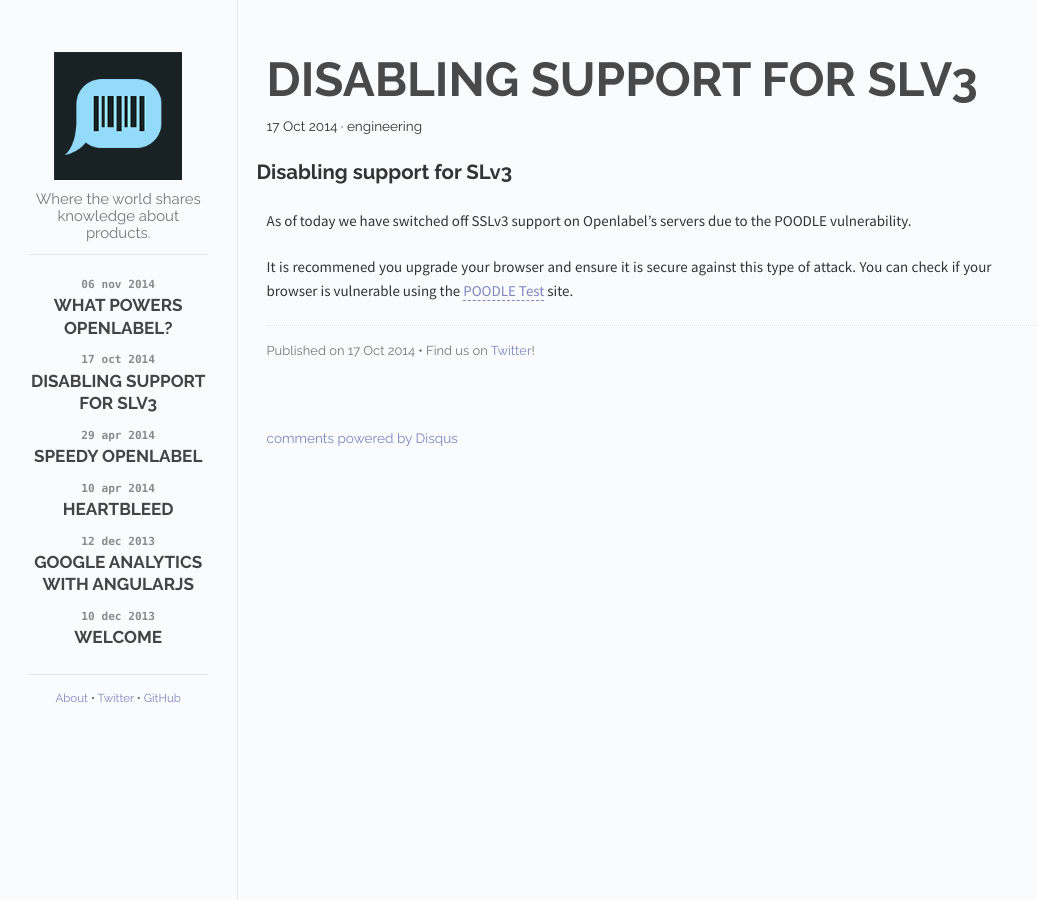
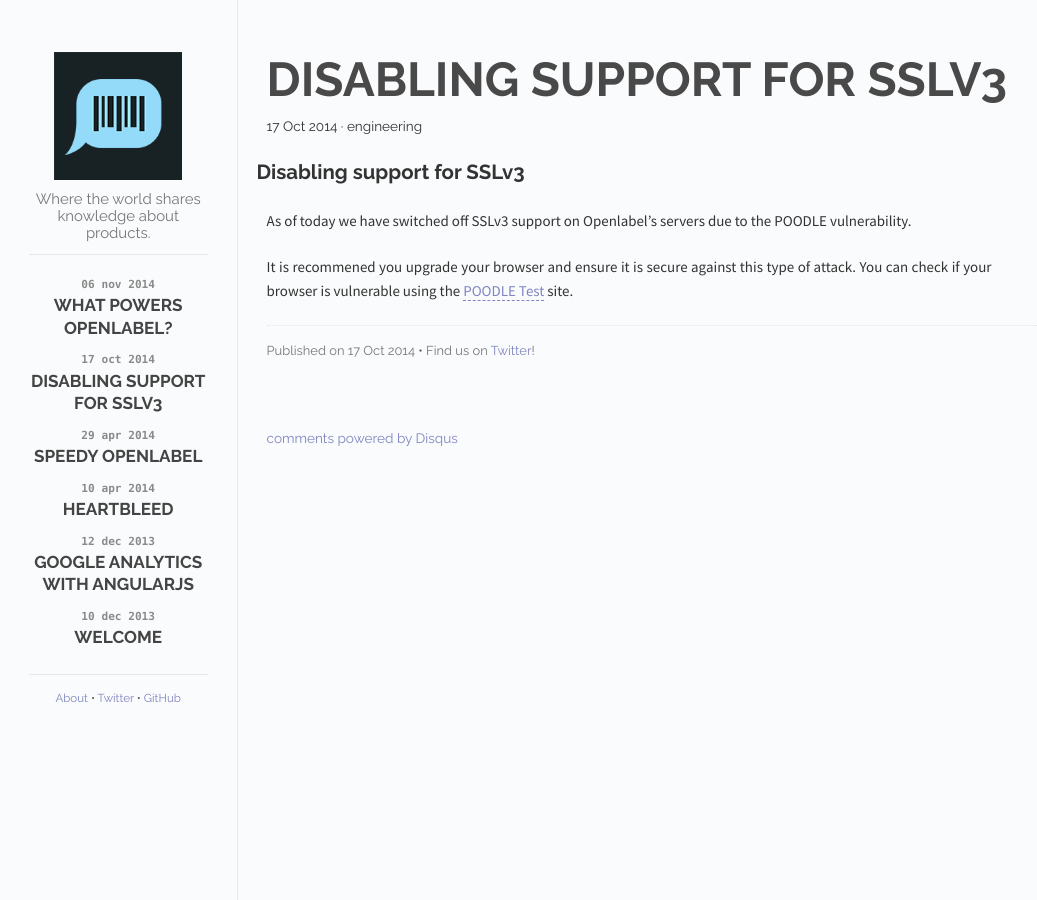
Before and after one commit to openlabel/openlabel.github.io, a Jekyll site: the page built from _posts/2014-10-17-SSLv3.md, in a window 1280 px wide. Shown: the whole page, without its empty margins (121-1158 px from the left). Built offline with Jekyll 4.4.1, drawn with Linux system fonts in a browser that asks for light colours; Markdown is read by kramdown in place of the engine named in the settings; comment, search, counter and statistics services are not loaded.

Commit message:
Update blog entries for SSLv3 and StackShare.

```diff
--- a/_posts/2014-10-17-SSLv3.md
+++ b/_posts/2014-10-17-SSLv3.md
@@ -1,13 +1,13 @@
 ---
 layout: post
-title: Disabling support for SLv3
+title: Disabling support for SSLv3
 cover: cover.png
 date:  2014-10-17 12:00:00
 categories: posts
 tags: engineering
 ---
 
-## Disabling support for SLv3
+## Disabling support for SSLv3
 
 As of today we have switched off SSLv3 support on Openlabel's servers due to the POODLE vulnerability.
 
```
